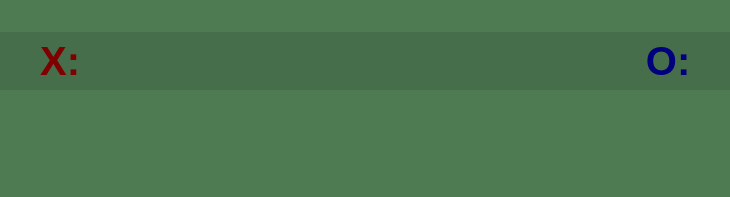
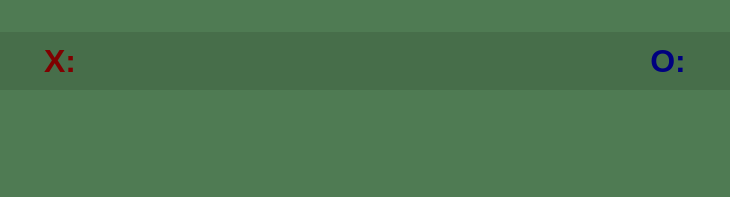
Before and after one commit to joegon1/Ta-Te-Ti-PWA, a plain HTML site: page index.html in a window 1280 px wide. Shown: the top 197 px of the page, 276-1006 px from the left. Drawn offline with Linux system fonts and the light colour scheme.

Commit message:
Update estilo.css

```diff
--- a/css/estilo.css
+++ b/css/estilo.css
@@ -60,7 +60,7 @@ h2
 h1
 	{
 		font-family: Arial;
-		font-size: 40px;
+		/*font-size: 40px;*/
 		text-align: center;
 	}
 
```
